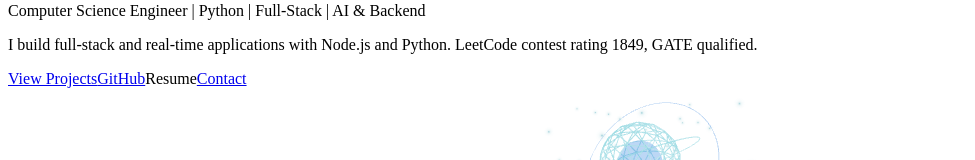
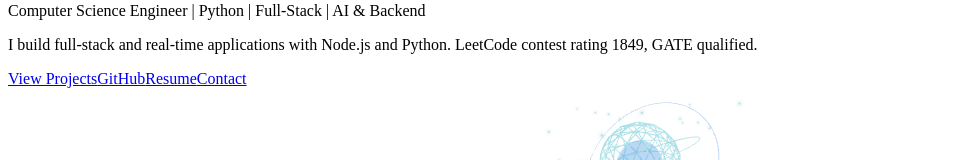
Before and after one commit to akvikas/akvikas.github.io, a React (Vite) app: page / in a window 1280 px wide. Shown: the part 290-450 px from the top of the page, without its empty margins (0-975 px from the left). Built offline with nearby package versions, Linux system fonts and the light colour scheme; the HTML template or start-up script is replaced by a standard one.

Commit message:
Add resume download

```diff
--- a/src/data/links.ts
+++ b/src/data/links.ts
@@ -1,9 +1,6 @@
-// Empty strings are hidden or shown as "not added yet".
-// Resume: export your resume as PDF, put it in /public (e.g. public/Vikas_AK_Resume.pdf),
-// then set resume to `${import.meta.env.BASE_URL}Vikas_AK_Resume.pdf`.
 export const links = {
   github: 'https://github.com/akvikas',
   linkedin: 'https://www.linkedin.com/in/ak-vikas-346446291/',
   email: 'akvikas14@gmail.com',
-  resume: '',
+  resume: `${import.meta.env.BASE_URL}Vikas_AK_Resume.docx`,
 }
```
Also changed, not shown: 1 other file (tests, documents, lock files or other folders).
